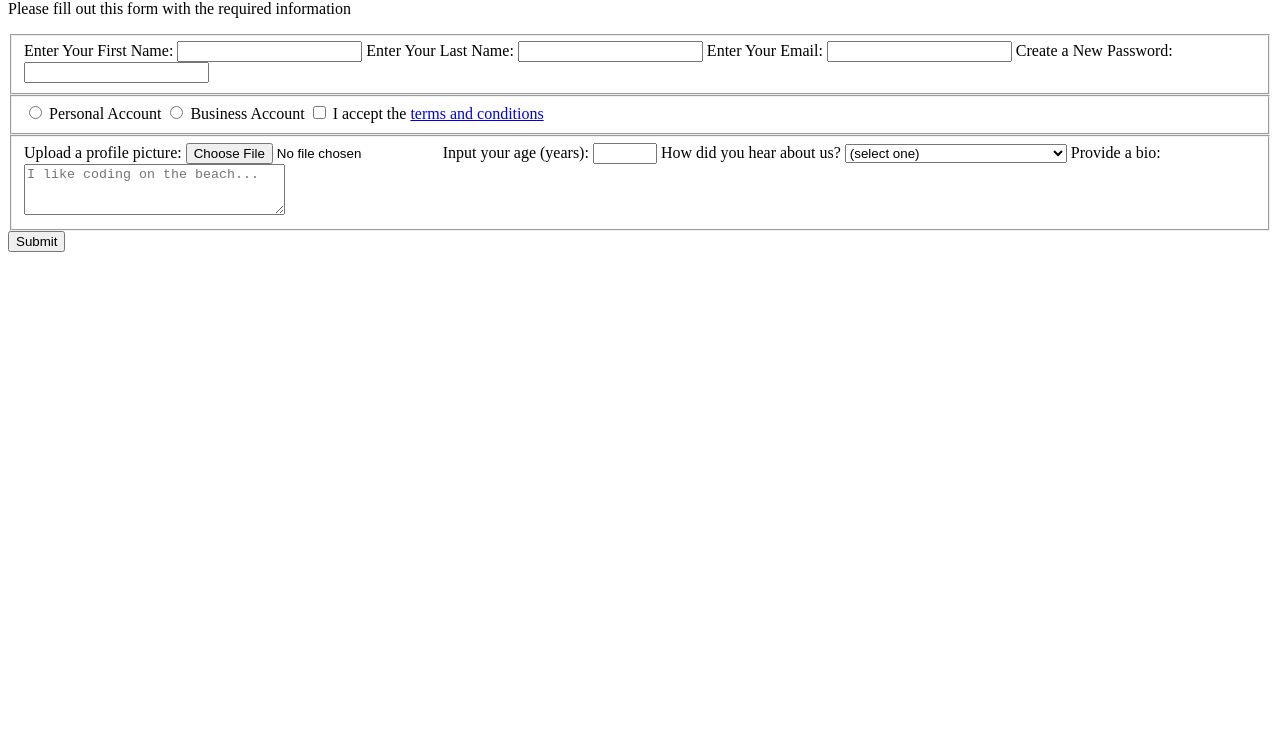
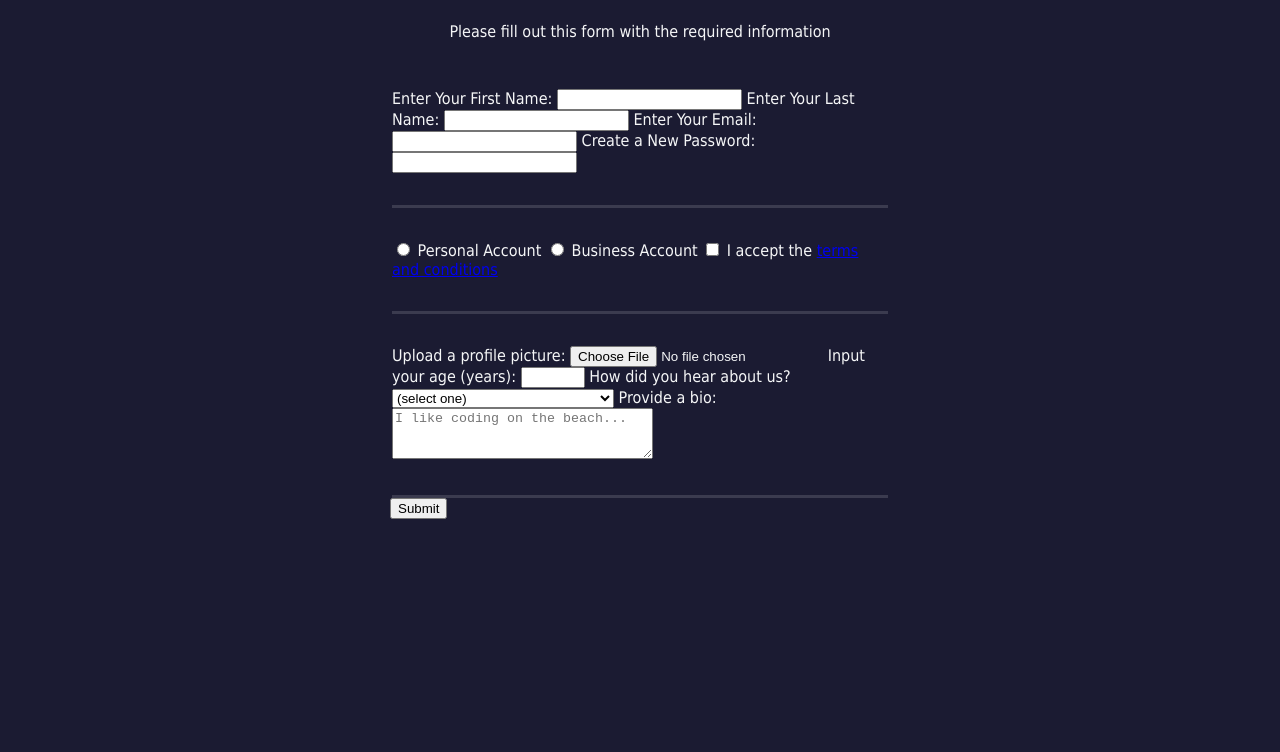
Before and after one commit to murphy6867/registration-Form, a plain HTML site: page index.html in a window 1280 px wide. Shown: the part 80-832 px from the top of the page. Before the commit the page ends 800 px from the top, so only its background shows below. Drawn offline with Linux system fonts and the light colour scheme.

Commit message:
"Add CSS form"

```diff
--- a/index.html
+++ b/index.html
@@ -1,10 +1,11 @@
 <!DOCTYPE html>
 <html lang="en">
 <head>
-    <meta charset="UTF-8">
-    <meta http-equiv="X-UA-Compatible" content="IE=edge">
-    <meta name="viewport" content="width=device-width, initial-scale=1.0">
+    <meta charset="UTF-8" />
+    <meta http-equiv="X-UA-Compatible" content="IE=edge" />
+    <meta name="viewport" content="width=device-width, initial-scale=1.0" />
     <title>Registration Form</title>
+    <link rel="stylesheet" href="styles.css" />
 </head>
 <body>
     <h1>Registration Form</h1>
@@ -24,8 +25,8 @@
         </label>
       </fieldset>
       <fieldset>
-            <label for="profile-picture">Upload a profile picture: <input id="profile-picture" type="file"/></label>
-            <label for="age">Input your age (years): <input id="age" type="number" min="13" max="120" /></label>
+        <label for="profile-picture">Upload a profile picture: <input id="profile-picture" type="file" name="file" /></label>
+        <label for="age">Input your age (years): <input id="age" type="number" name="age" min="13" max="120" /></label>
         <label for="referrer">How did you hear about us?
           <select id="referrer" name="referrer">
             <option value="">(select one)</option>
@@ -36,7 +37,7 @@
           </select>
         </label>
         <label for="bio">Provide a bio:
-              <textarea id ="bio" rows="3" cols="30" placeholder="I like coding on the beach..."></textarea>
+          <textarea id="bio" name="bio" rows="3" cols="30" placeholder="I like coding on the beach..."></textarea>
         </label>
       </fieldset>
       <input type="submit" value="Submit" />
--- /dev/null
+++ b/styles.css
@@ -0,0 +1,27 @@
+body {
+    width: 100%;
+    height: 100vh;
+    margin: 0;
+    background-color: #1b1b32;
+    color: #f5f6f7;
+    font-family: Tahoma;
+    font-size: 16px;
+  }
+
+h1, p {
+    margin: 1em auto;
+    text-align: center;
+  }
+
+form {
+    width: 60vw;
+    max-width: 500px;
+    min-width: 300px;
+    margin: 0 auto;
+  }
+
+  fieldset {
+    border: none;
+    padding: 2rem 0;
+    border-bottom: 3px solid rgb(59, 59, 79);
+  }
```
Lines whose indentation alone changed are shown as unchanged.
